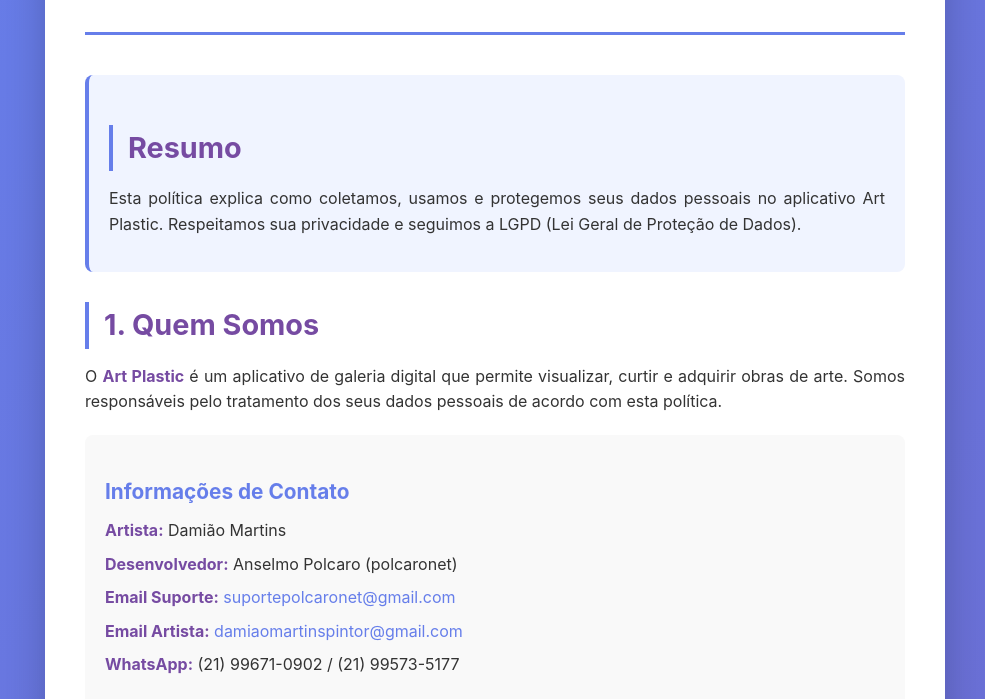
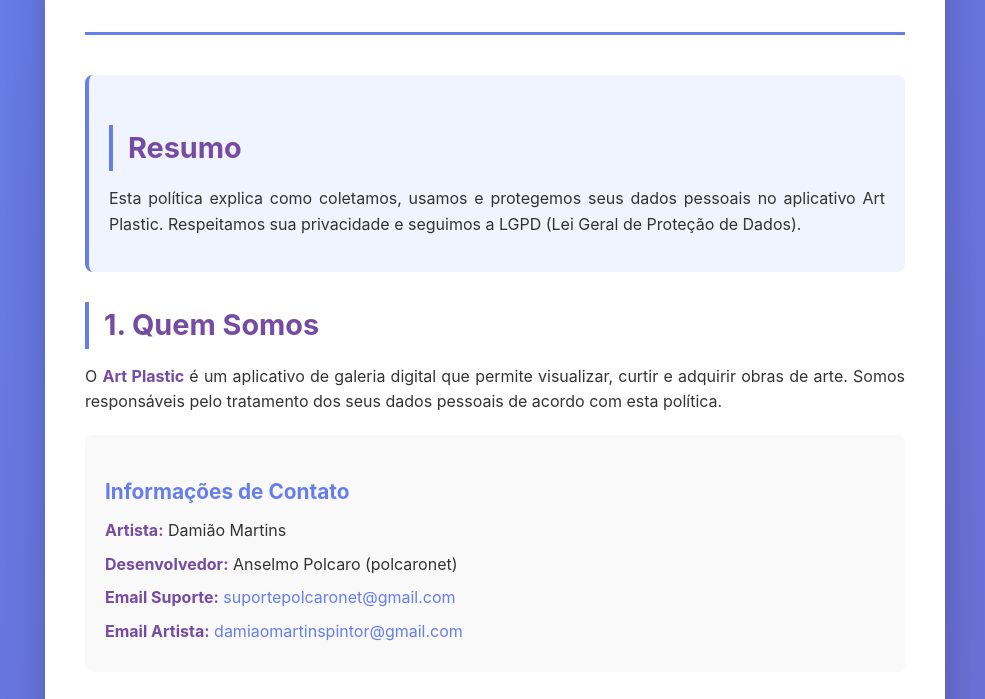
Before and after one commit to polcaronet/art-privacy-policies, a plain HTML site: page index.html in a window 1280 px wide. Shown: the part 193-892 px from the top of the page, without its empty margins (145-1130 px from the left). Drawn offline with Linux system fonts and the light colour scheme.

Commit message:
Remove telefones e atualiza emails de contato

```diff
--- a/index.html
+++ b/index.html
@@ -168,7 +168,6 @@
       </p>
       <p><strong>Email Artista:</strong> <a
           href="mailto:damiaomartinspintor@gmail.com">damiaomartinspintor@gmail.com</a></p>
-      <p><strong>WhatsApp:</strong> (21) 99671-0902 / (21) 99573-5177</p>
     </div>
 
     <h2>2. Dados Que Coletamos</h2>
@@ -347,7 +346,6 @@
       </p>
       <p><strong>Email Artista:</strong> <a
           href="mailto:damiaomartinspintor@gmail.com">damiaomartinspintor@gmail.com</a></p>
-      <p><strong>WhatsApp:</strong> (21) 99671-0902 / (21) 99573-5177</p>
       <p><strong>Resposta:</strong> Em até 15 dias úteis</p>
     </div>
 
```
